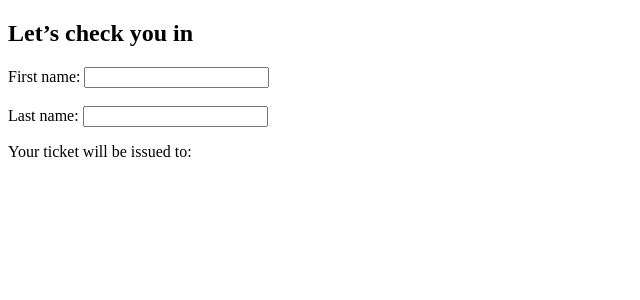
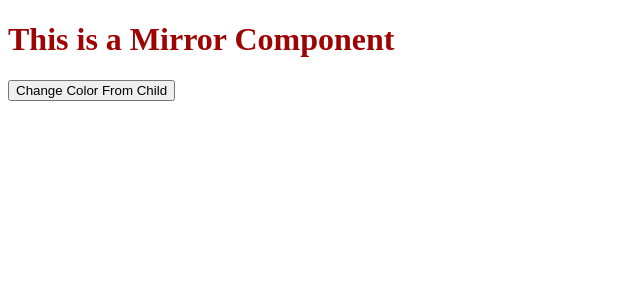
Before and after one commit to Tamanna5092/learning-react, a React (Vite) app: page / in a window 1280 px wide. Shown: the top 300 px of the page, without its empty margins (0-640 px from the left). Built offline with nearby package versions, Linux system fonts and the light colour scheme.

Commit message:
mirroring

```diff
--- a/src/App.jsx
+++ b/src/App.jsx
@@ -23,11 +23,12 @@ import Pointer from "./components/3/Pointer";
 import Form3 from "./components/3/Form";
 import FeedBack from "./components/3/FeedBack";
 import FormRedundant from "./components/3/FormRedundant";
+import Mirror from "./components/3/Mirror";
 
 function App() {
   return (
     <>
-    <FormRedundant></FormRedundant>
+      <Mirror messageColor={'#9d0505ff'}></Mirror>
     </>
   );
 }
--- /dev/null
+++ b/src/components/3/Mirror.jsx
@@ -0,0 +1,18 @@
+import React, { useState } from "react";
+
+export default function Mirror({ messageColor }) {
+  const [color, setColor] = useState(messageColor);
+
+  const handleColorChange = () => {
+    setColor("#0cac0c");
+  };
+
+  return (
+    <div>
+      <div>
+        <h1 style={{ color }}>This is a Mirror Component</h1>
+      </div>
+      <button onClick={handleColorChange}>Change Color From Child</button>
+    </div>
+  );
+}
```
